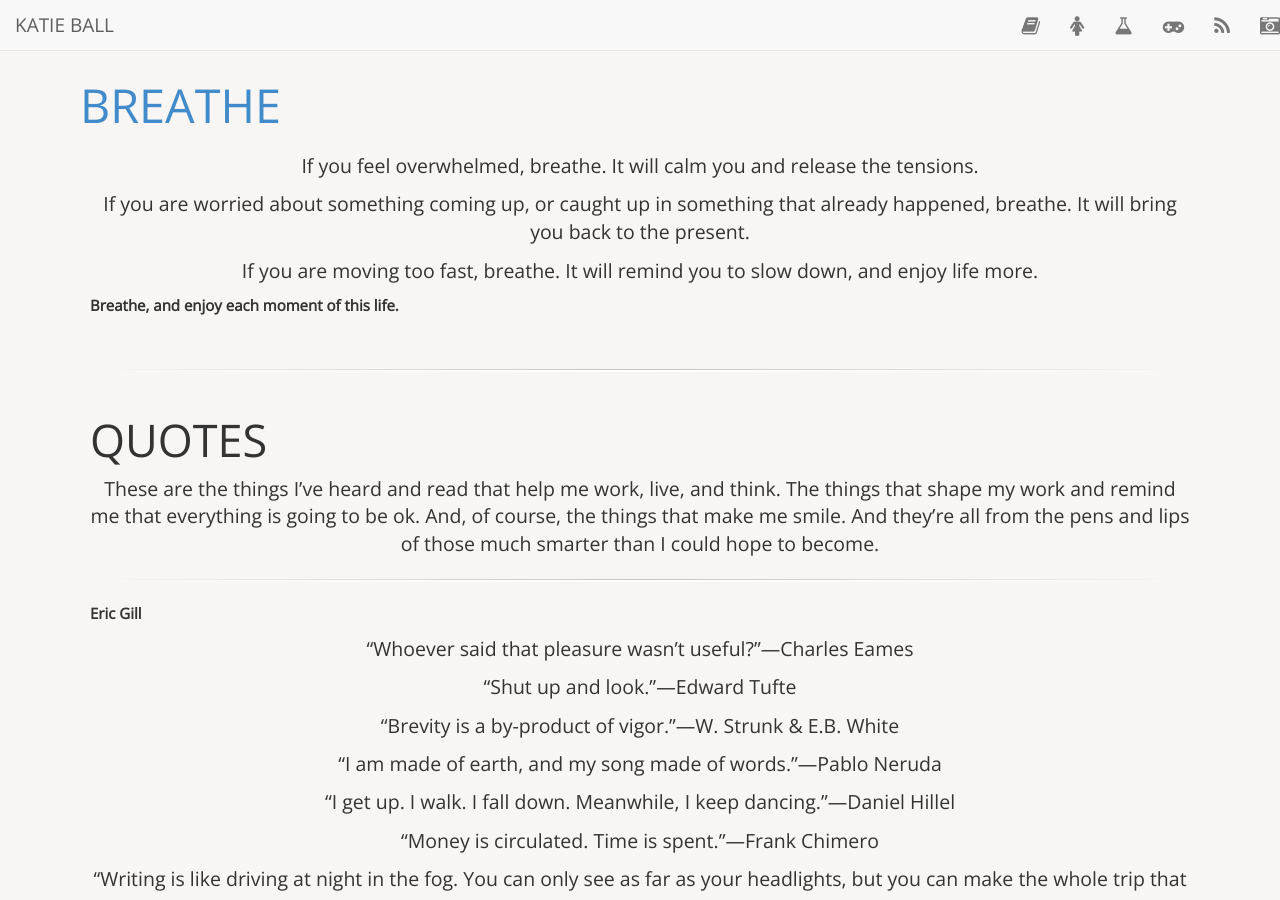
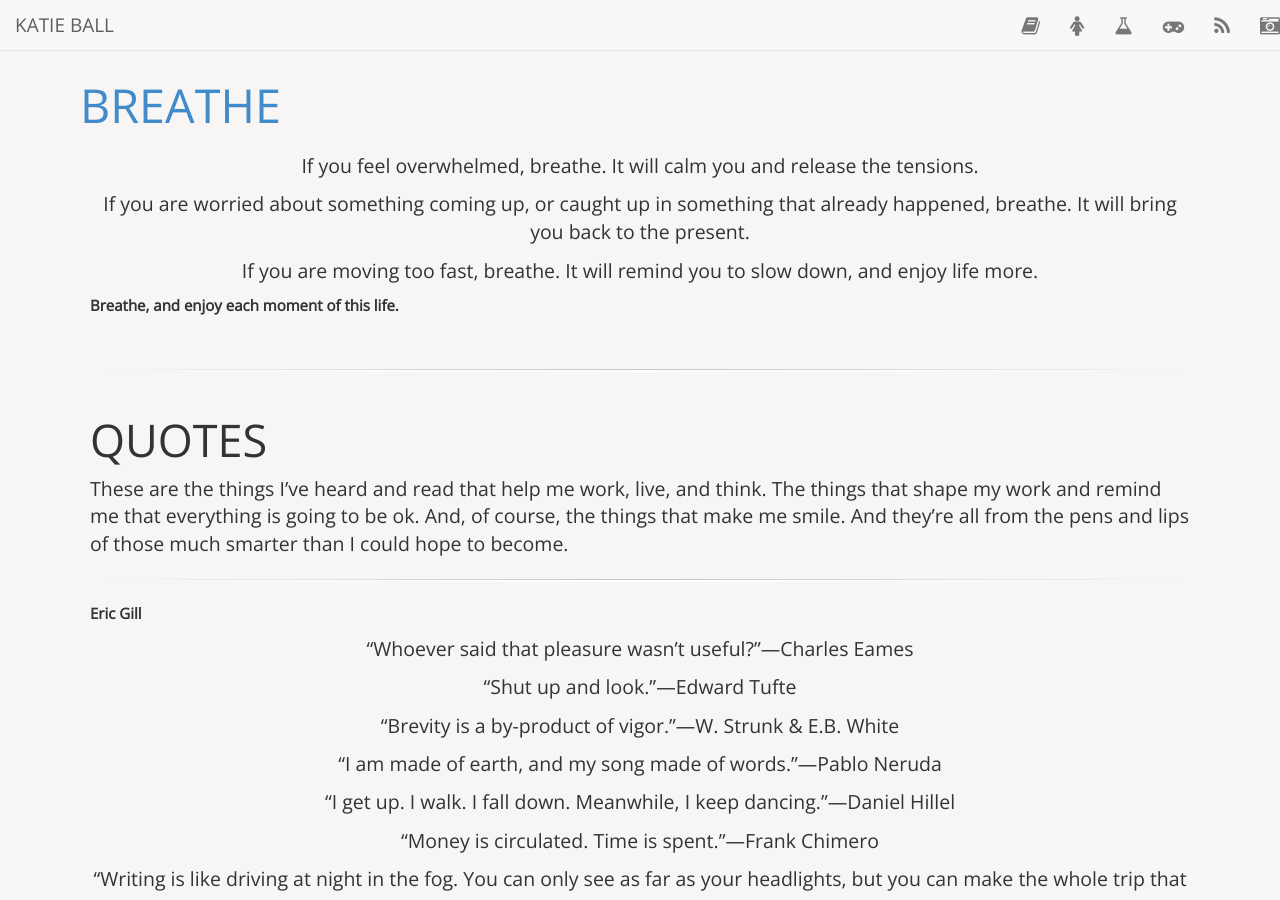
Before and after one commit to roachhd/roachhd.github.io, a Jekyll site: the page built from breathe/index.html, in a window 1280 px wide and 900 px high. Built offline with Jekyll 4.4.1, drawn with Linux system fonts in a browser that asks for light colours; nearby versions of some CDN libraries; Markdown is read by kramdown in place of the engine named in the settings; comment, search, counter and statistics services are not loaded.

Commit message:
Update index.html

```diff
--- a/breathe/index.html
+++ b/breathe/index.html
@@ -21,10 +21,10 @@ title: "Breathe"
 </br>
 
 <h1 class="big thin">Quotes</h1>
-<p style="text-aligned:left;">These are the things I’ve heard and read that help me work, live, and think. The things that shape my work and remind me that everything is going to be ok. And, of course, the things that make me smile. And they’re all from the pens and lips of those much smarter than I could hope to become.</p>
+<p style="text-align:left;">These are the things I’ve heard and read that help me work, live, and think. The things that shape my work and remind me that everything is going to be ok. And, of course, the things that make me smile. And they’re all from the pens and lips of those much smarter than I could hope to become.</p>
 
 <hr />
-<div style="text-aligned:left;>
+<div style="text-aligne:left;>
 <p>“Ultimately there is no happiness in a world in which things are not as good as they can be.”—<span class="caps">Eric Gill</span></p>
 
 <p>“Whoever said that pleasure wasn’t useful?”—<span class="caps">Charles Eames</span></p>
```
